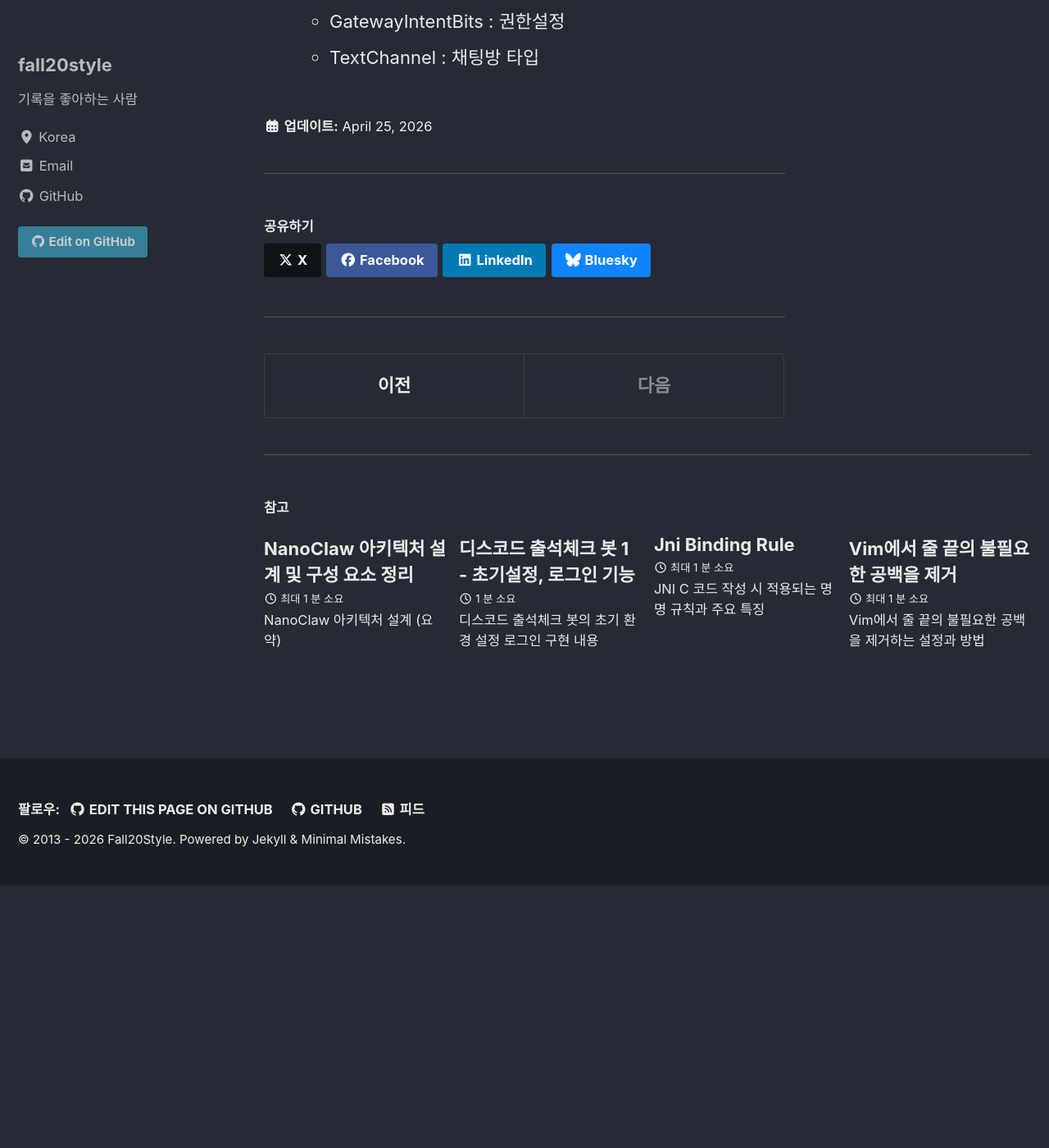
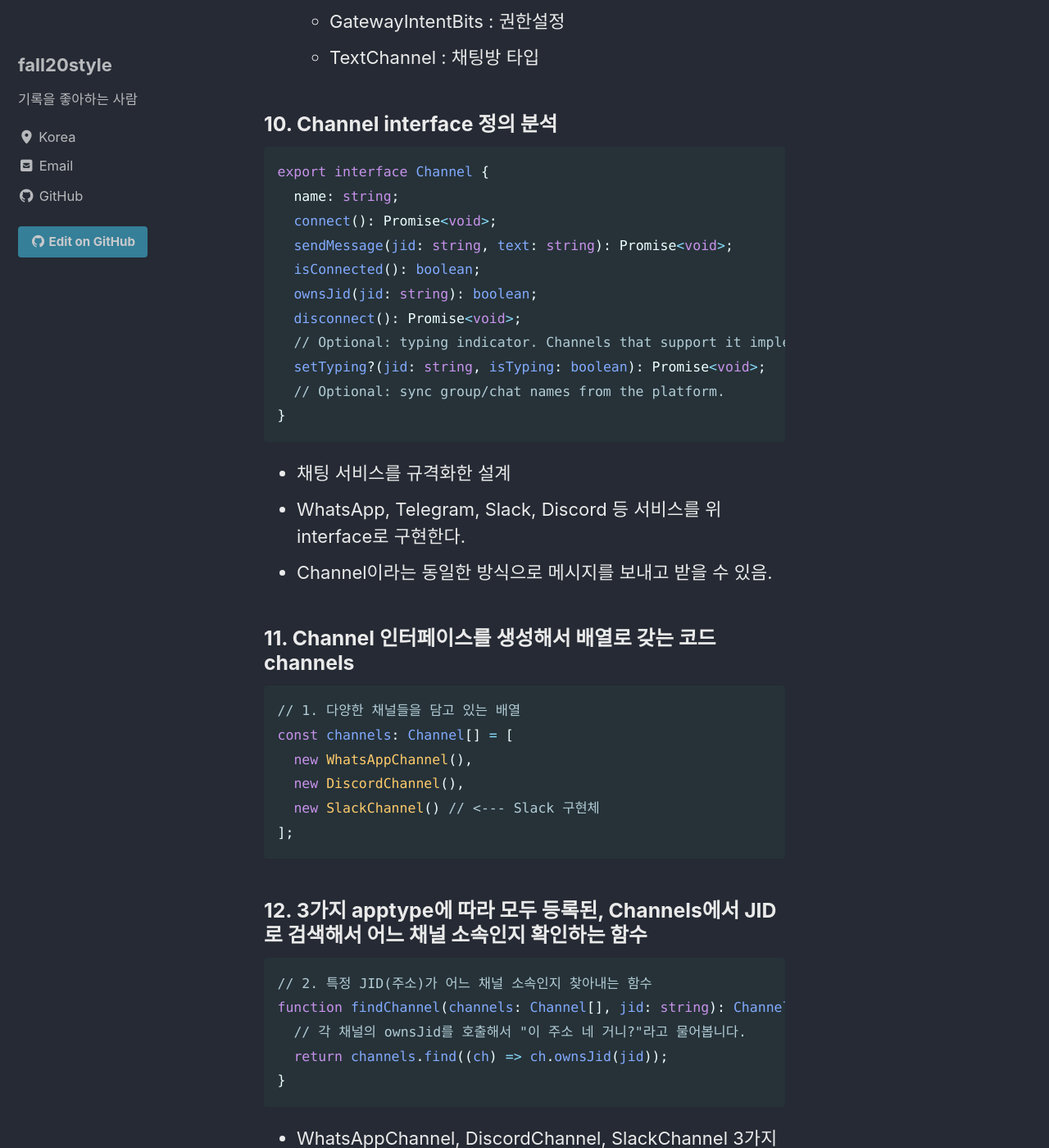
Before and after one commit to fall20style/fall20style.github.io, a Jekyll site: the page built from _posts/2026-04-25-nanoclaw-code-reading.md, in a window 1280 px wide and 1400 px high, scrolled down 3479 px. Shown: the whole window at 82% size. Built offline with Jekyll 4.4.1, drawn with Linux system fonts in a browser that asks for light colours; cached includes are drawn as plain includes; before the commit the page ends 4559 px from its top, so only the background shows below that; some of the changed text lies outside the part shown.

Commit message:
Update 2026-04-25-nanoclaw-code-reading.md

````diff
--- a/_posts/2026-04-25-nanoclaw-code-reading.md
+++ b/_posts/2026-04-25-nanoclaw-code-reading.md
@@ -101,3 +101,45 @@ const cli = new OneCLISDK.OneCLI();
   - Client : 봇의 몸체
   - GatewayIntentBits : 권한설정
   - TextChannel : 채팅방 타입
+
+
+### 10. Channel interface 정의 분석
+
+``` typescript
+export interface Channel {
+  name: string;
+  connect(): Promise<void>;
+  sendMessage(jid: string, text: string): Promise<void>;
+  isConnected(): boolean;
+  ownsJid(jid: string): boolean;
+  disconnect(): Promise<void>;
+  // Optional: typing indicator. Channels that support it implement it.
+  setTyping?(jid: string, isTyping: boolean): Promise<void>;
+  // Optional: sync group/chat names from the platform.                                                syncGroups?(force: boolean): Promise<void>;
+}
+```
+- 채팅 서비스를 규격화한 설계
+- WhatsApp, Telegram, Slack, Discord 등 서비스를 위 interface로 구현한다.
+- Channel이라는 동일한 방식으로 메시지를 보내고 받을 수 있음.
+
+### 11. Channel 인터페이스를 생성해서 배열로 갖는 코드 channels
+
+``` typescript
+// 1. 다양한 채널들을 담고 있는 배열
+const channels: Channel[] = [
+  new WhatsAppChannel(),
+  new DiscordChannel(),
+  new SlackChannel() // <--- Slack 구현체
+];
+```
+
+### 12. 3가지 apptype에 따라 모두 등록된, Channels에서 JID로 검색해서 어느 채널 소속인지 확인하는 함수
+
+``` typescript
+// 2. 특정 JID(주소)가 어느 채널 소속인지 찾아내는 함수
+function findChannel(channels: Channel[], jid: string): Channel | undefined {
+  // 각 채널의 ownsJid를 호출해서 "이 주소 네 거니?"라고 물어봅니다.
+  return channels.find((ch) => ch.ownsJid(jid));
+}
+```
+- WhatsAppChannel, DiscordChannel, SlackChannel 3가지 모두에서 검색
````
